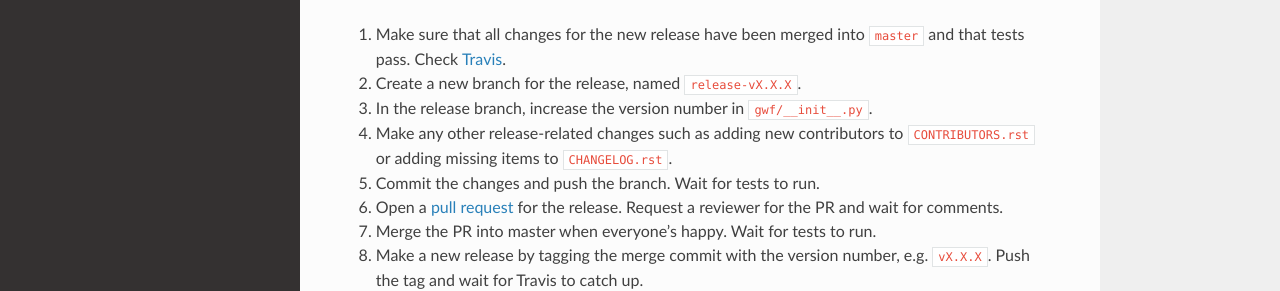
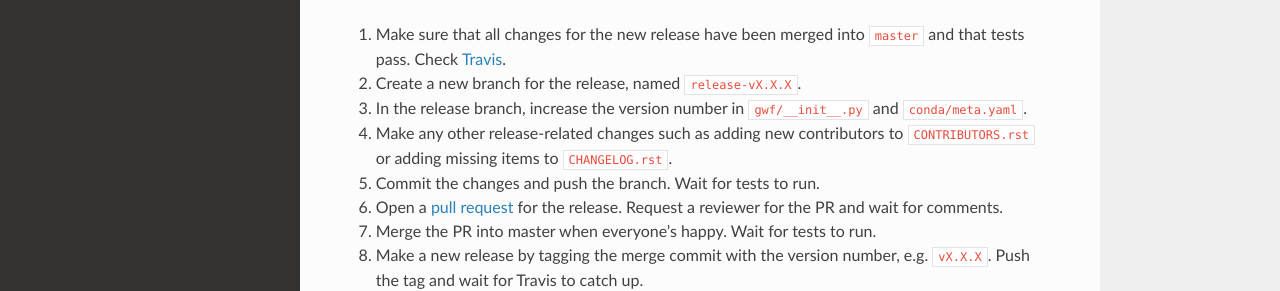
Before and after one commit to gwforg/gwf, a Sphinx documentation site: the page built from docs/development/formaintainers.rst, in a window 1280 px wide and 1335 px high. Shown: the part 733-1024 px from the top of the window. Built offline with Sphinx 7.4.7 and the Read the Docs theme 2.0.0, drawn with Linux system fonts in a browser that asks for light colours.

Commit message:
Update instructions.

```diff
--- a/docs/development/formaintainers.rst
+++ b/docs/development/formaintainers.rst
@@ -41,7 +41,8 @@ Rolling a New Release
 
 2. Create a new branch for the release, named ``release-vX.X.X``.
 
-3. In the release branch, increase the version number in ``gwf/__init__.py``.
+3. In the release branch, increase the version number in ``gwf/__init__.py`` and
+   ``conda/meta.yaml``.
 
 4. Make any other release-related changes such as adding new contributors to
    ``CONTRIBUTORS.rst`` or adding missing items to ``CHANGELOG.rst``.
```
